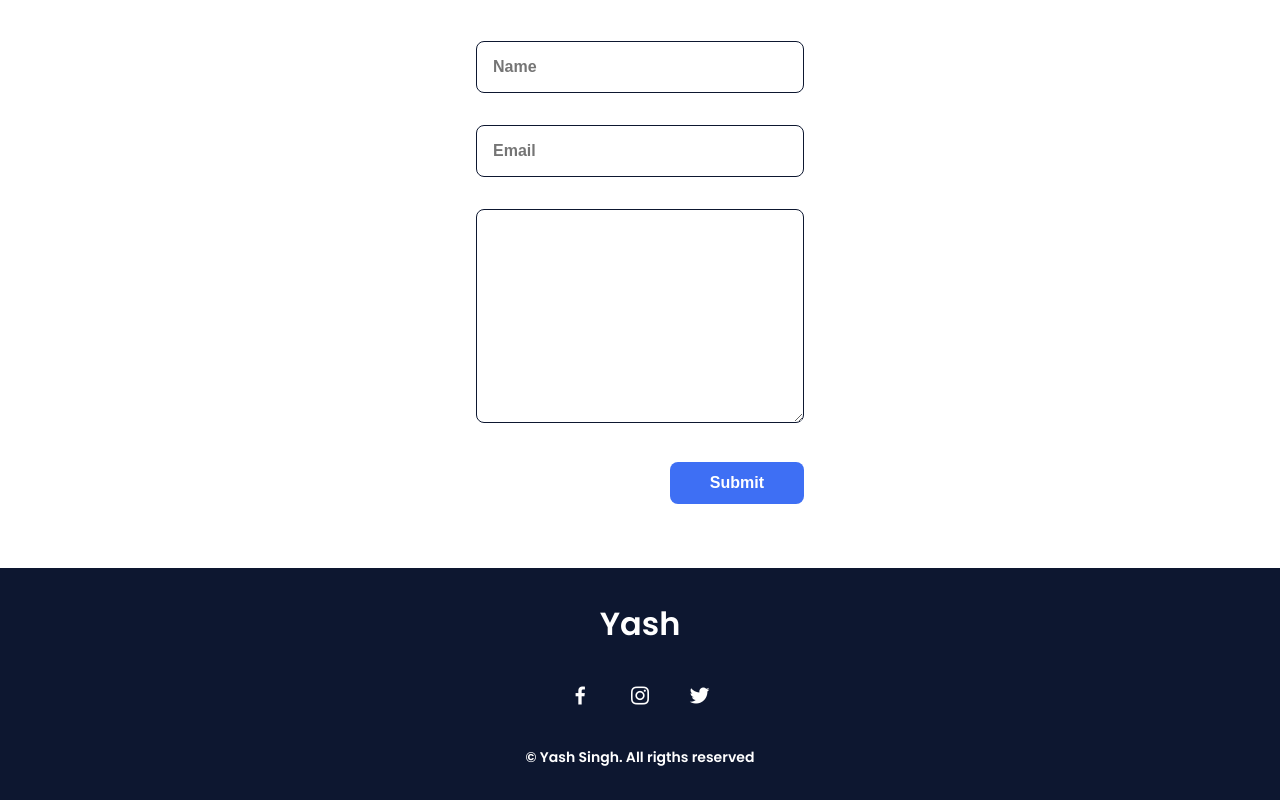
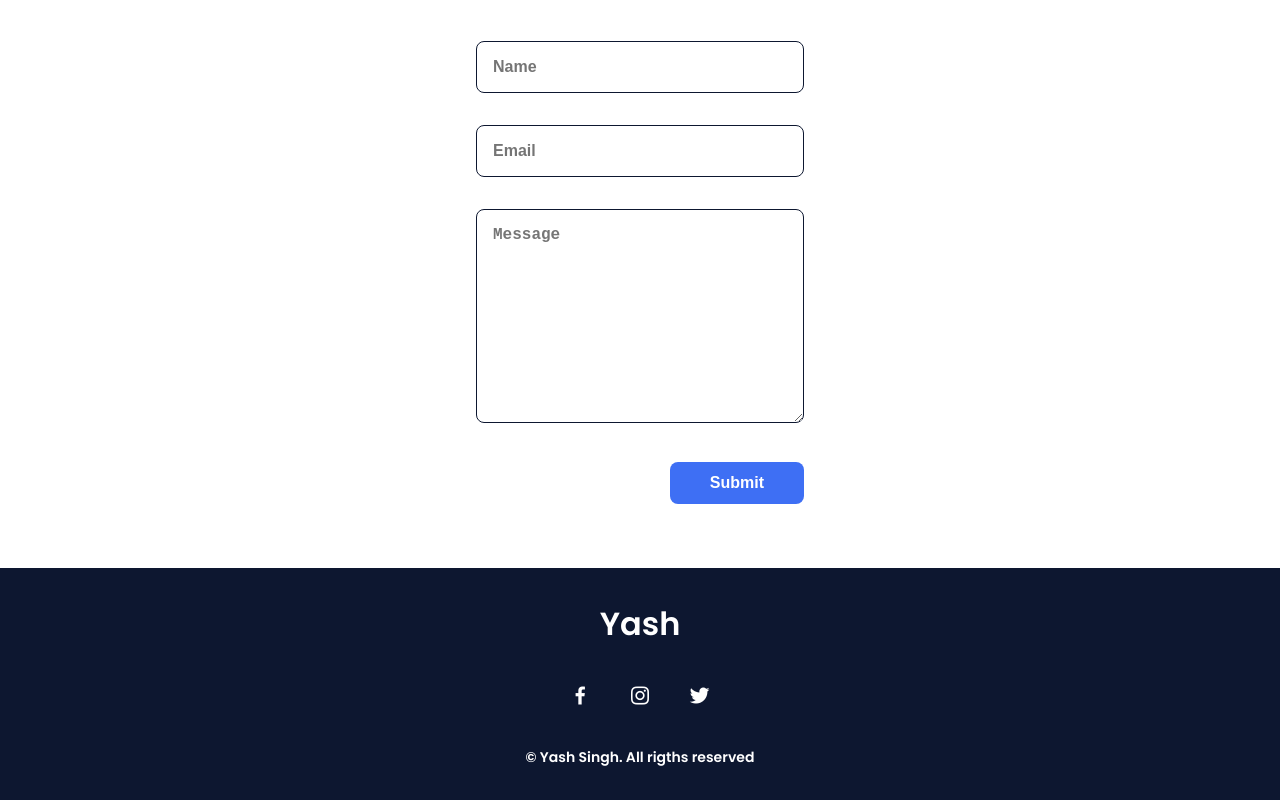
Before and after one commit to YashGawad/Yash_Portfolio, a plain HTML site: page index.html in a window 1280 px wide. Shown: the part 3605-4405 px from the top of the page. Drawn offline with nearby package versions, Linux system fonts and the light colour scheme.

Commit message:
Update index.html

```diff
--- a/index.html
+++ b/index.html
@@ -183,15 +183,14 @@
 <!--            --------------------My latest projects section----------------->
 
             <!--===== CONTACT =====-->
+            <!--===== CONTACT =====-->
 <section class="contact section" id="contact">
     <h2 class="section-title">Contact</h2>
-
     <div class="contact__container">
         <form action="https://formsubmit.co/223yash2014@sjcem.edu.in" method="POST" class="contact__form">
-<!--                    <form action="" class="contact__form">-->
             <input type="text" placeholder="Name" class="contact__input" name="name" required>
             <input type="email" placeholder="Email" class="contact__input" name="email" required>
-                        <textarea name="" id="" cols="0" rows="10" class="contact__input"></textarea>
+            <textarea placeholder="Message" cols="0" rows="10" class="contact__input" name="message" required></textarea>
             <input type="submit" value="Submit" class="contact__button button">
         </form>
     </div>
```
Lines whose indentation alone changed are shown as unchanged.
